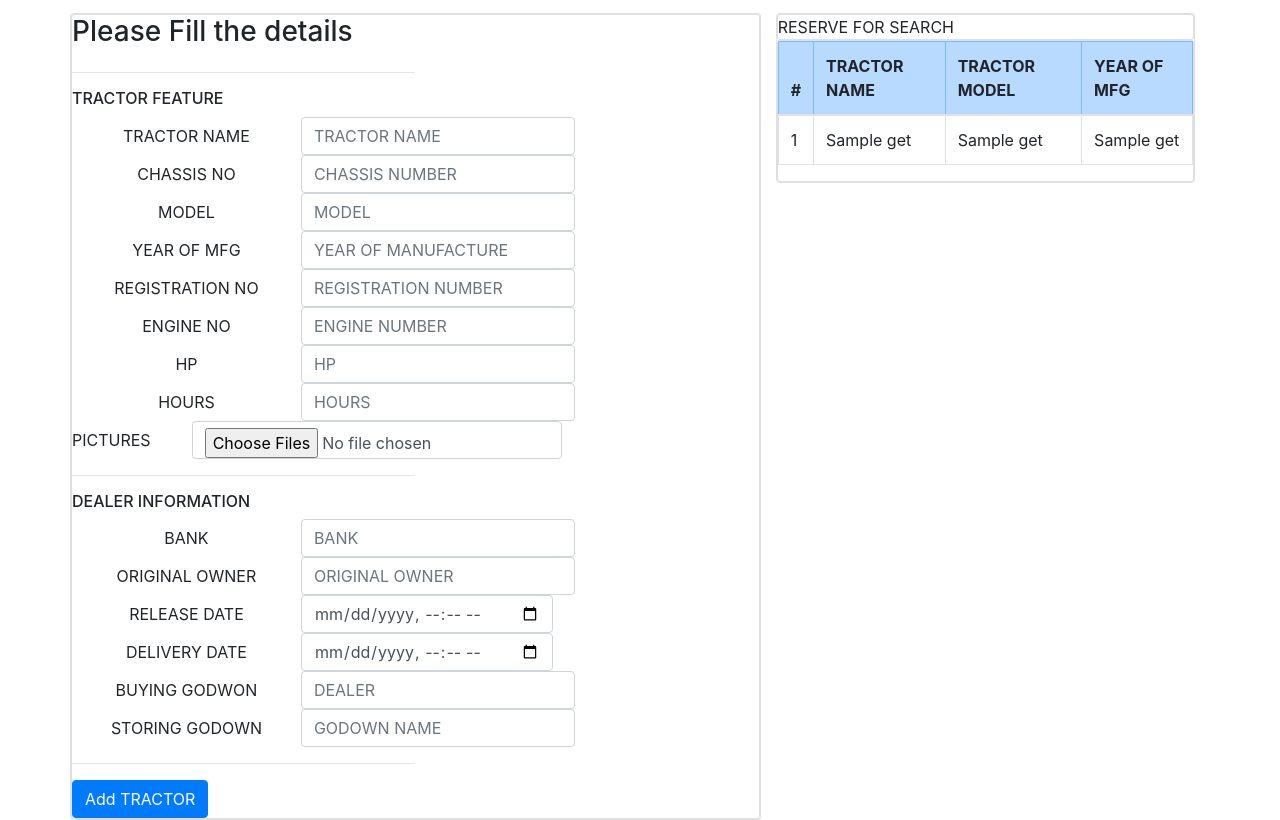
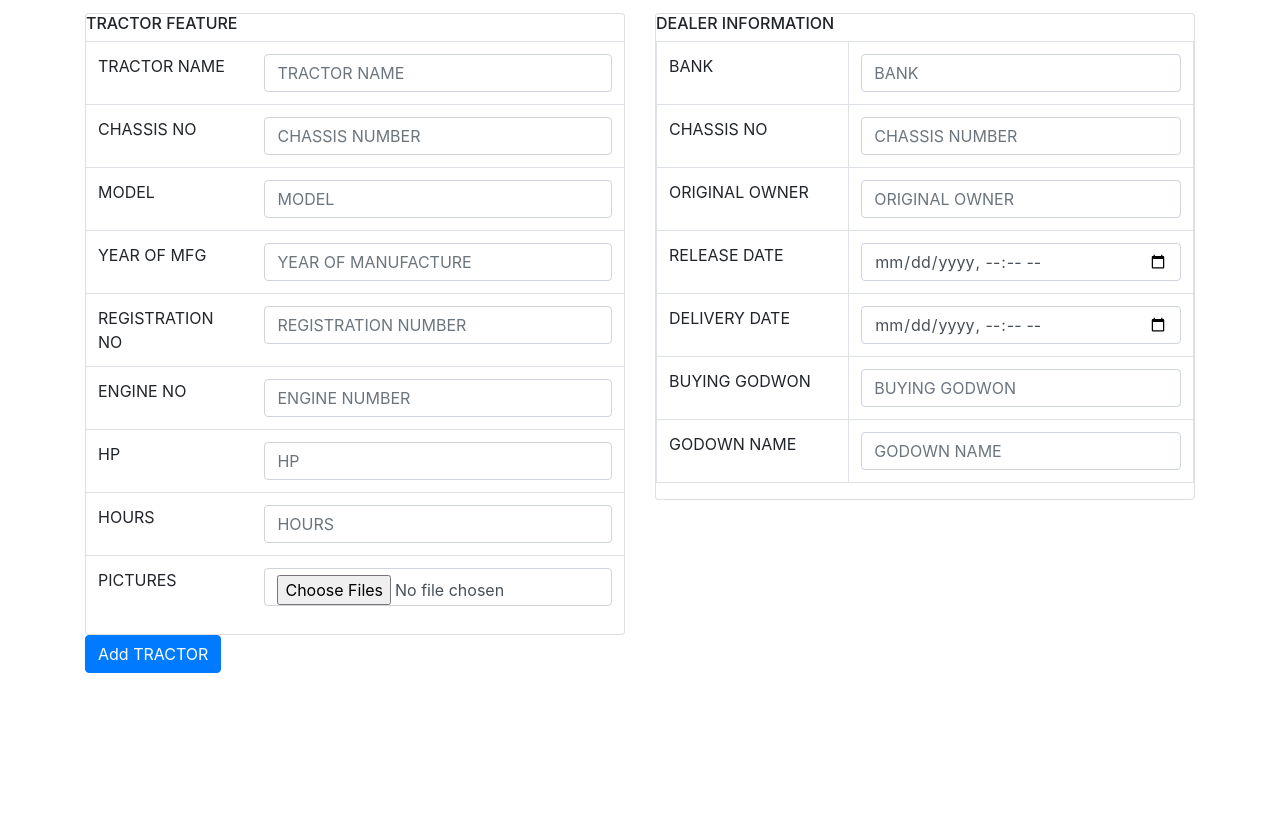
Before and after one commit to RavirajPawar/tractor-dealer, a Flask app: page /inventory in a window 1280 px wide. Shown: the part 56-876 px from the top of the page. After the commit the page ends 729 px from the top, so only its background shows below. Run offline with Flask 2, Linux system fonts and the light colour scheme; a database or web service that is not in the repository returns one stand-in record (values such as "Sample title"); some libraries are stand-ins or nearby versions.

Commit message:
changed format of Inventory UI

```diff
--- a/inventory/templates/inventory.html
+++ b/inventory/templates/inventory.html
@@ -1,134 +1,99 @@
 {%extends 'layout.html'%}
 
 {%block body%}
-
-<div class="row">
-  <div class="card">
-    <div class="card">
-      <h3>Please Fill the details</h3>
-      <form method="post" action="{{ url_for('inventory.render_inventory')}}" enctype="multipart/form-data">
-
-        <hr style="width:50%;text-align:left;margin-left:0">
+<form method="post" action="{{ url_for('inventory.render_inventory')}}" enctype="multipart/form-data">
+  <div class="row">
+    <div class="col">
+      <div class="card">
         <h6>TRACTOR FEATURE</h6>
-        <div class="form-inline">
-          <label class="control-label col-sm-4">TRACTOR NAME</label>
-          <input type="text" placeholder="TRACTOR NAME" name="tractor-name" class="form-control" required>
-        </div>
-
-        <div class="form-inline">
-          <label class="control-label col-sm-4">CHASSIS NO</label>
-          <input type="text" placeholder="CHASSIS NUMBER" name="chassis-number" class="form-control" required>
-        </div>
-
-        <div class="form-inline">
-          <label class="control-label col-sm-4">MODEL</label>
-          <input type="text" placeholder="MODEL" name="model" class="form-control" required>
-        </div>
-
-        <div class="form-inline">
-          <label class="control-label col-sm-4">YEAR OF MFG</label>
-          <input type="text" placeholder="YEAR OF MANUFACTURE" name="year-of-manufacturing" class="form-control"
-            required>
-        </div>
-
-        <div class="form-inline">
-          <label class="control-label col-sm-4">REGISTRATION NO</label>
-          <input type="text" placeholder="REGISTRATION NUMBER" name="registration-number" class="form-control" required>
-        </div>
-
-        <div class="form-inline">
-          <label class="control-label col-sm-4">ENGINE NO</label>
-          <input type="text" placeholder="ENGINE NUMBER" name="engine-number" class="form-control" required>
-        </div>
-
-        <div class="form-inline">
-          <label class="control-label col-sm-4">HP</label>
-          <input type="text" placeholder="HP" name="hp-hours" class="form-control" required>
-          <label class="control-label col-sm-4">HOURS</label>
-          <input type="text" placeholder="HOURS" name="hp-hours" class="form-control" required>
-        </div>
-
-        <div class="form-inline">
-          <!-- #TODO: making inline with -->
-          <label for="formFileMultiple" class="form-label">PICTURES &emsp; &emsp;</label>
-          <input class="form-control" type="file" id="formFileMultiple" name="file" multiple required>
-        </div>
-
-        <hr style="width:50%;text-align:left;margin-left:0">
-        <h6>DEALER INFORMATION</h6>
-
-        <div class="form-inline">
-          <label class="control-label col-sm-4">BANK</label>
-          <input type="text" placeholder="BANK" name="bank" class="form-control" required>
-        </div>
-
-        <div class="form-inline">
-          <label class="control-label col-sm-4">ORIGINAL OWNER</label>
-          <input type="text" placeholder="ORIGINAL OWNER" name="original-owner" class="form-control" required>
-        </div>
-
-
-        <div class="form-inline">
-          <label class="control-label col-sm-4">RELEASE DATE</label>
-          <input type="datetime-local" name="release-date-time" class="form-control" required>
-        </div>
-
-        <div class="form-inline">
-          <label class="control-label col-sm-4">DELIVERY DATE</label>
-          <input type="datetime-local" name="delievery-date-time" class="form-control" required>
-        </div>
-
-        <div class="form-inline">
-          <label class="control-label col-sm-4">BUYING GODWON</label>
-          <input type="text" placeholder="DEALER" name="dealer" class="form-control" required>
-        </div>
-
-        <!-- <div class="form-inline">
-          <label class="control-label col-sm-4">BUYING PRICE</label>
-          <input type="text" placeholder="PRICE" name="price" class="form-control" >
-        </div> -->
-
-        <div class="form-inline">
-          <label class="control-label col-sm-4">STORING GODOWN</label>
-          <input type="text" placeholder="GODOWN NAME" name="godown-name" class="form-control" required>
-        </div>
-
-        <hr style="width:50%;text-align:left;margin-left:0">
-
-        <div class="form-inline" style="text-align:center">
-          <input class="btn btn-primary" style="text-align:center" type="submit" value="Add TRACTOR" required>
-        </div>
-      </form>
-    </div>
-  </div>
-
-  <div class="col">
-    <div class="card">
-      <div class="card">RESERVE FOR SEARCH</div>
-      <div class="card">
-        <table class="table table-bordered" id="tractor-info">
+        <table class="table">
           <thead>
-            <tr class="table-primary">
-              <th scope="row">#</th>
-              <th scope="row">TRACTOR NAME</th>
-              <th scope="row">TRACTOR MODEL</th>
-              <th scope="row">YEAR OF MFG</th>
+            <tr>
+              <td scope="col">TRACTOR NAME</td>
+              <td scope="col"><input type="text" placeholder="TRACTOR NAME" name="tractor-name" class="form-control" required></td>
             </tr>
           </thead>
           <tbody>
-            {% for item in display_tractor %}
             <tr>
-              <td>{{loop.index}}</td>
-              <td>{{item["tractor-name"]}}</td>
-              <td>{{item["model"]}}</td>
-              <td>{{item["year-of-manufacturing"]}}</td>
+              <td scope="row">CHASSIS NO</td>
+              <td><input type="text" placeholder="CHASSIS NUMBER" name="chassis-number" class="form-control" required></td>
             </tr>
-            {% endfor %}
+            <tr>
+              <td scope="row">MODEL</td>
+              <td><input type="text" placeholder="MODEL" name="model" class="form-control" required></td>
+            </tr>
+            <tr>
+              <td scope="row">YEAR OF MFG</td>
+              <td><input type="text" placeholder="YEAR OF MANUFACTURE" name="year-of-manufacturing" class="form-control"
+                required></td>
+            </tr>
+            <tr>
+              <td scope="row">REGISTRATION NO</td>
+              <td><input type="text" placeholder="REGISTRATION NUMBER" name="registration-number" class="form-control" required></td>
+            </tr>
+            <tr>
+              <td scope="row">ENGINE NO</td>
+              <td><input type="text" placeholder="ENGINE NUMBER" name="engine-number" class="form-control" required></td>
+            </tr>
+            <tr>
+              <td scope="row">HP</td>
+              <td><input type="text" placeholder="HP" name="hp-hours" class="form-control" required></td>
+            </tr>
+            <tr>
+              <td scope="row">HOURS</td>
+              <td><input type="text" placeholder="HOURS" name="hp-hours" class="form-control" required></td>
+            </tr>
+            <tr>
+              <td scope="row"><label for="formFileMultiple" class="form-label">PICTURES &emsp; &emsp;</label></td>
+              <td><input class="form-control" type="file" id="formFileMultiple" name="file" multiple required></td>
+            </tr>
+          </tbody>
+        </table>
+        </div>
+    </div>
+    <div class="col">
+      <div class="card">
+      <table class="table table-bordered">
+        <tbody>
+          <tr><h6>DEALER INFORMATION</h6></tr>
+          <tr>
+            <td scope="col">BANK</td>
+            <td scope="col"><input type="text" placeholder="BANK" name="bank" class="form-control" required></td>
+          </tr>
+          <tr>
+            <td scope="row">CHASSIS NO</td>
+            <td><input type="text" placeholder="CHASSIS NUMBER" name="chassis-number" class="form-control" required></td>
+          </tr>
+          <tr>
+            <td scope="row">ORIGINAL OWNER</td>
+            <td><input type="text" placeholder="ORIGINAL OWNER" name="original-owner" class="form-control" required></td>
+          </tr>
+          <tr>
+            <td scope="row">RELEASE DATE</td>
+            <td><input type="datetime-local" name="release-date-time" class="form-control" required></td>
+          </tr>
+          <tr>
+            <td scope="row">DELIVERY DATE</td>
+            <td><input type="datetime-local" name="delievery-date-time" class="form-control" required></td>
+          </tr>
+          <tr>
+            <td scope="row">BUYING GODWON</td>
+            <td><input type="text" placeholder="BUYING GODWON" name="dealer" class="form-control" required></td>
+          </tr>
+          <tr>
+            <td scope="row">GODOWN NAME</td>
+            <td><input type="text" placeholder="GODOWN NAME" name="godown-name" class="form-control" required></td>
+          </tr>
+        </tbody>
+      </table>
       </div>
     </div>
+  </div>
+  <div class="form-inline" style="text-align:center">
+    <input class="btn btn-primary" style="text-align:center" type="submit" value="Add TRACTOR" required>
+  </div>
+</form>
 
-  </div>
-</div>
 
 
 
```
Also changed, not shown: inventory/templates/view inventory.html (added, +36 -0 lines).
